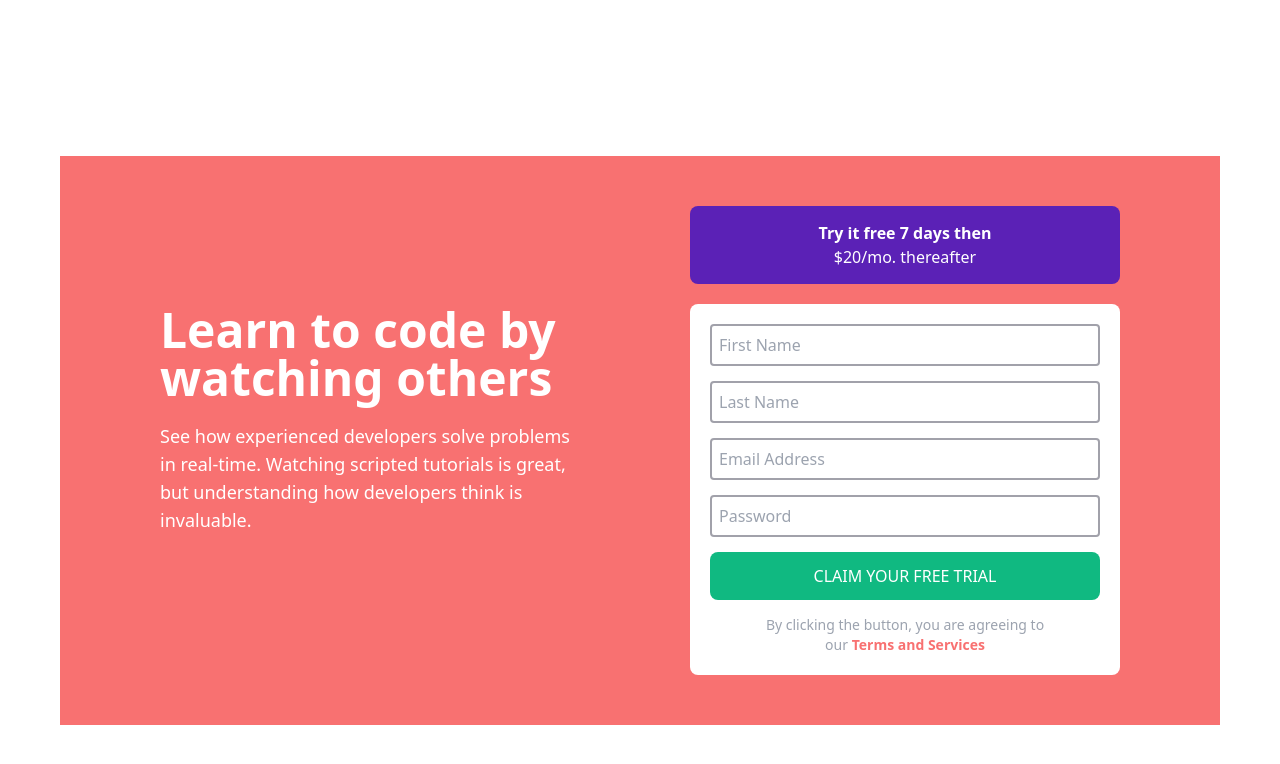
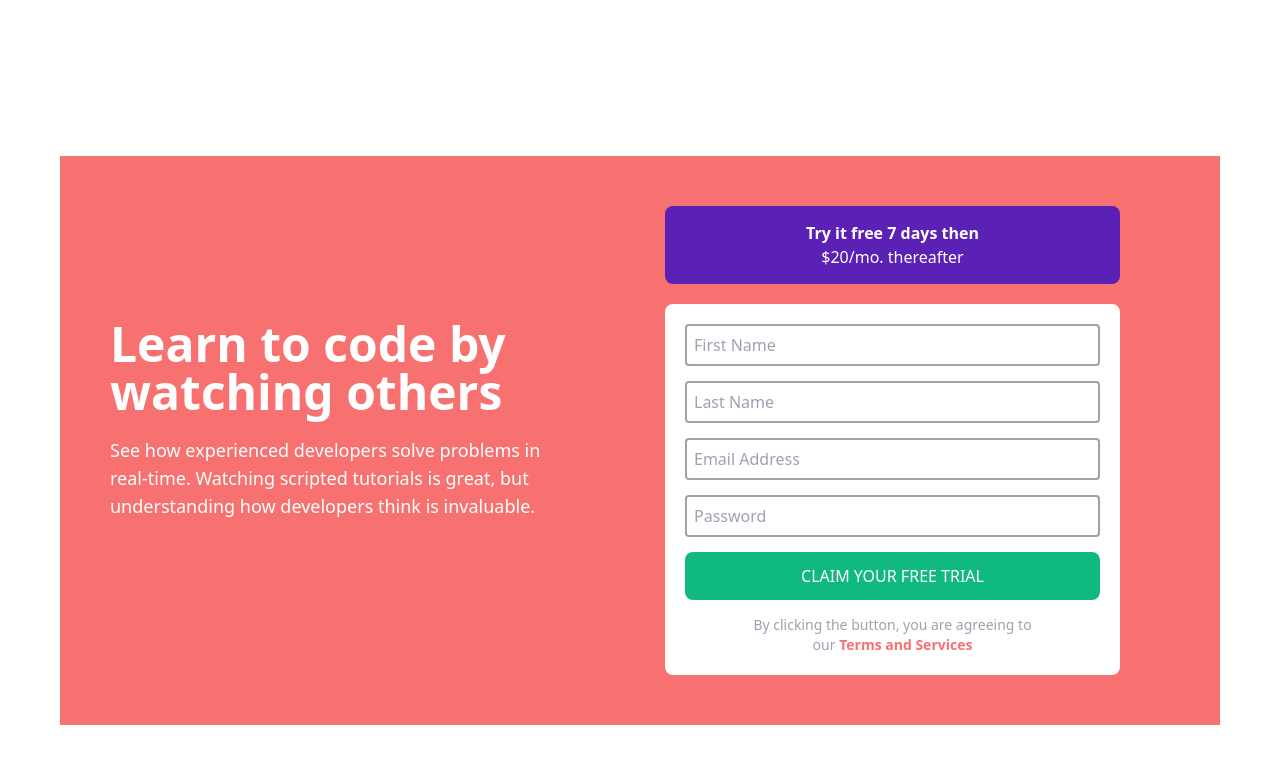
Before and after one commit to ashish25H/Practice_Project_06_intoComponent, a plain HTML site: page index.html in a window 1280 px wide. Drawn offline with nearby package versions, Linux system fonts and the light colour scheme.

Commit message:
Update index.html

```diff
--- a/index.html
+++ b/index.html
@@ -15,7 +15,7 @@
 <body class="h-[100vh]  my-[50px]  mx-[10px] bg-[#f87171] md:bg-white md:mt-[40px] mb-[0px] md:px-[50px] md:flex items-center justify-center">
 
   <div class="flex flex-col md:bg-[#f87171] md:py-[50px] md:px-[50px] md:flex-row md:items-center">
-    <div class="text-center md:basis-1/2 md:mr-[100px] ml-[50px]">
+    <div class="text-center md:basis-1/2 md:mr-[100px]">
       <h1 class="text-white text-3xl font-bold mb-[20px] md:text-left md:text-5xl"> Learn to code by watching others</h1>
       <p class="text-white text-sm font-normal mb-[40px] md:text-left md:text-lg md:font-light">See how experienced developers solve problems in real-time. Watching scripted tutorials is great,
         but understanding how developers think is invaluable.</p>
```
